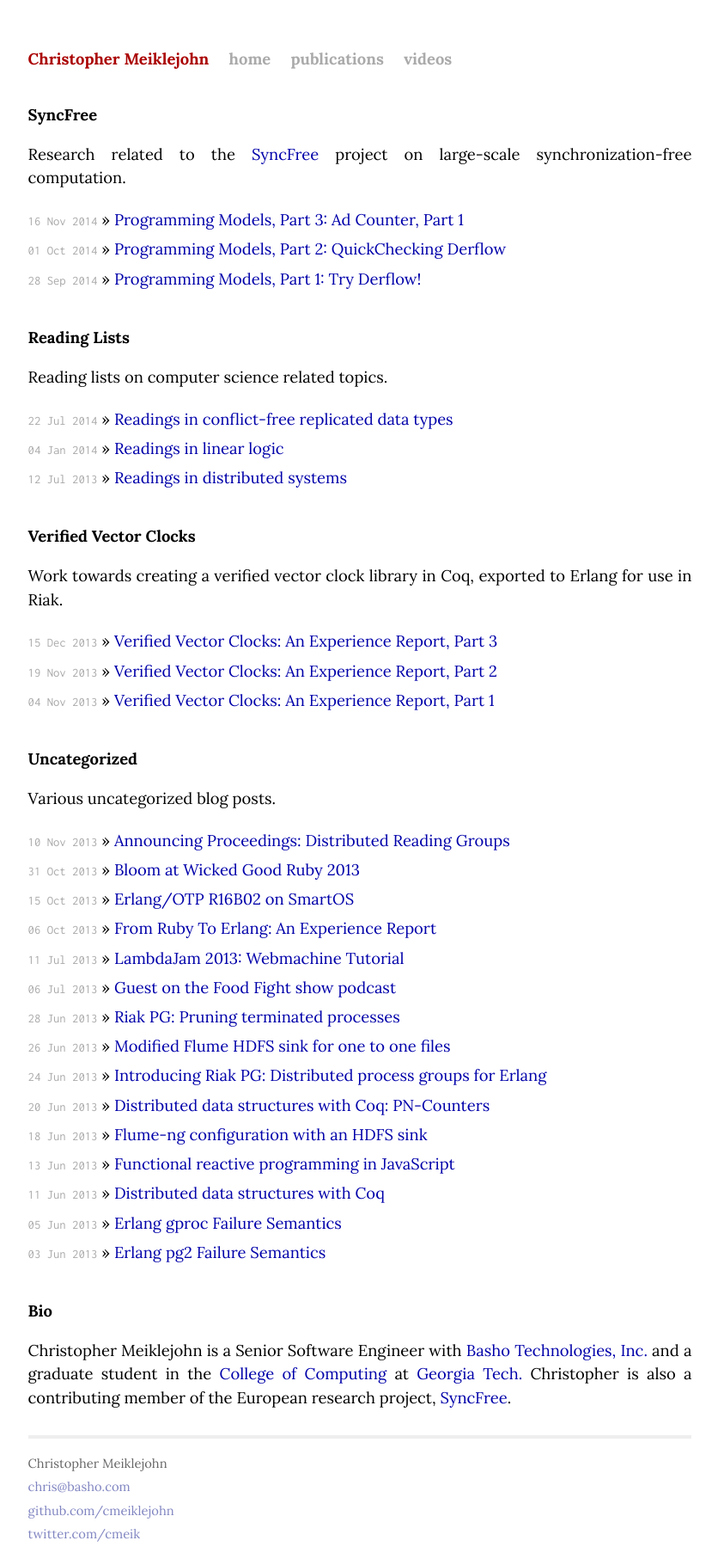
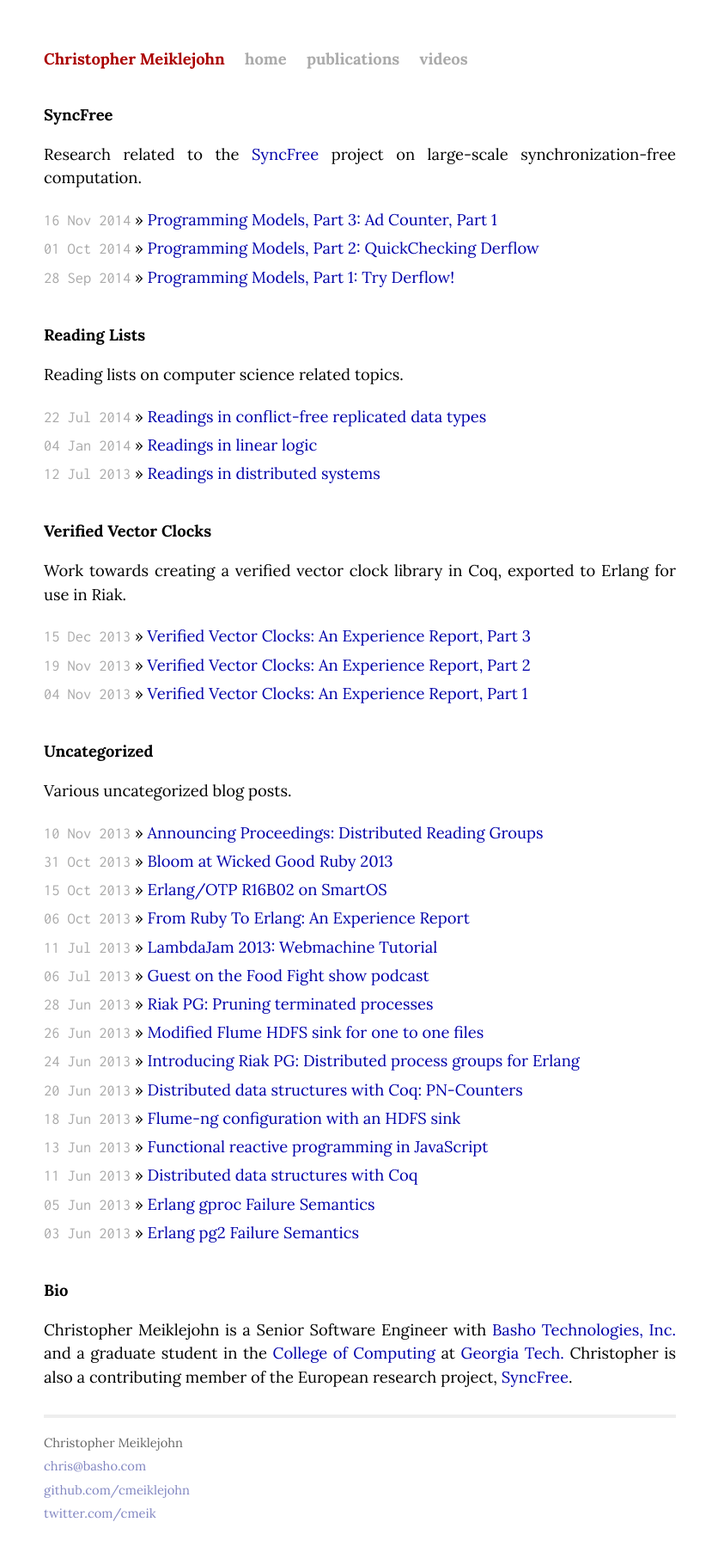
Before and after one commit to cmeiklejohn/cmeiklejohn.github.io, a Jekyll site: the page built from index.html, in a window 1280 px wide. Shown: the whole page at 86% size, without its empty margins (221-1057 px from the left). Built offline with Jekyll 4.4.1, drawn with Linux system fonts in a browser that asks for light colours; comment, search, counter and statistics services are not loaded; after the commit the page ends 1789 px from its top, so only the background shows below that.

Commit message:
Update styles.

```diff
--- a/_layouts/default.html
+++ b/_layouts/default.html
@@ -4,7 +4,7 @@
         <meta charset="utf-8">
         <meta http-equiv="X-UA-Compatible" content="IE=edge,chrome=1">
         <title>{{ page.title }}</title>
-        <meta name="viewport" content="width=device-width">
+        <meta name="viewport" content="width=device-width, initial-scale=1">
 
         <!-- syntax highlighting CSS -->
         <link rel="stylesheet" href="/css/syntax.css">
--- a/css/main.css
+++ b/css/main.css
@@ -59,8 +59,8 @@
 }
 
 .container {
-  padding-left: 10px;
-  padding-right: 10px;
+  margin-left: 10px;
+  margin-right: 10px;
 }
 
 /*****************************************************************************/
@@ -85,7 +85,6 @@
 ul.posts span {
   color: #aaa;
   font-family: 'Inconsolata', sans-serif;
-  font-size: 80%;
 }
 
 /*****************************************************************************/
@@ -97,7 +96,7 @@
 .site {
   font-size: 115%;
   text-align: justify;
-  width: 42em;
+  width: 40em;
   margin: 3em auto 2em;
   line-height: 1.5em;
 }
```
